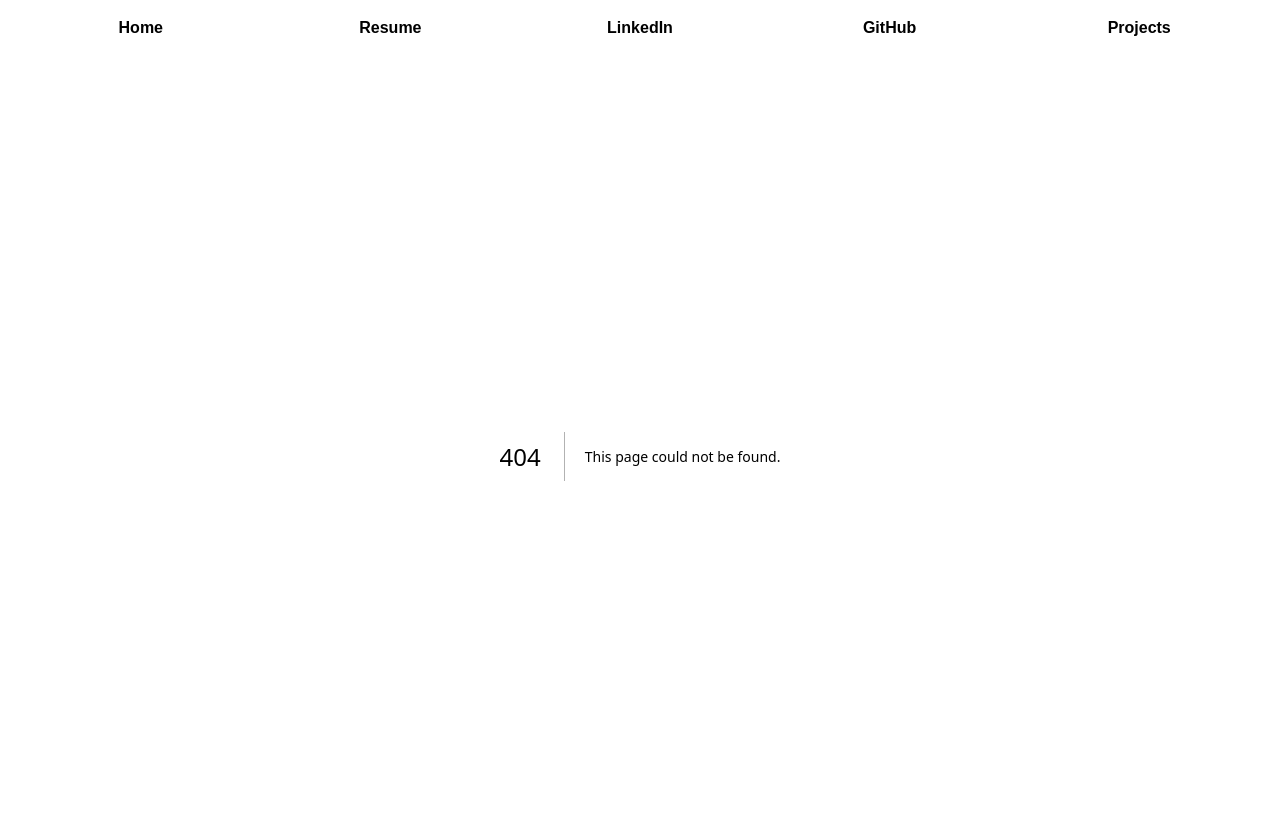
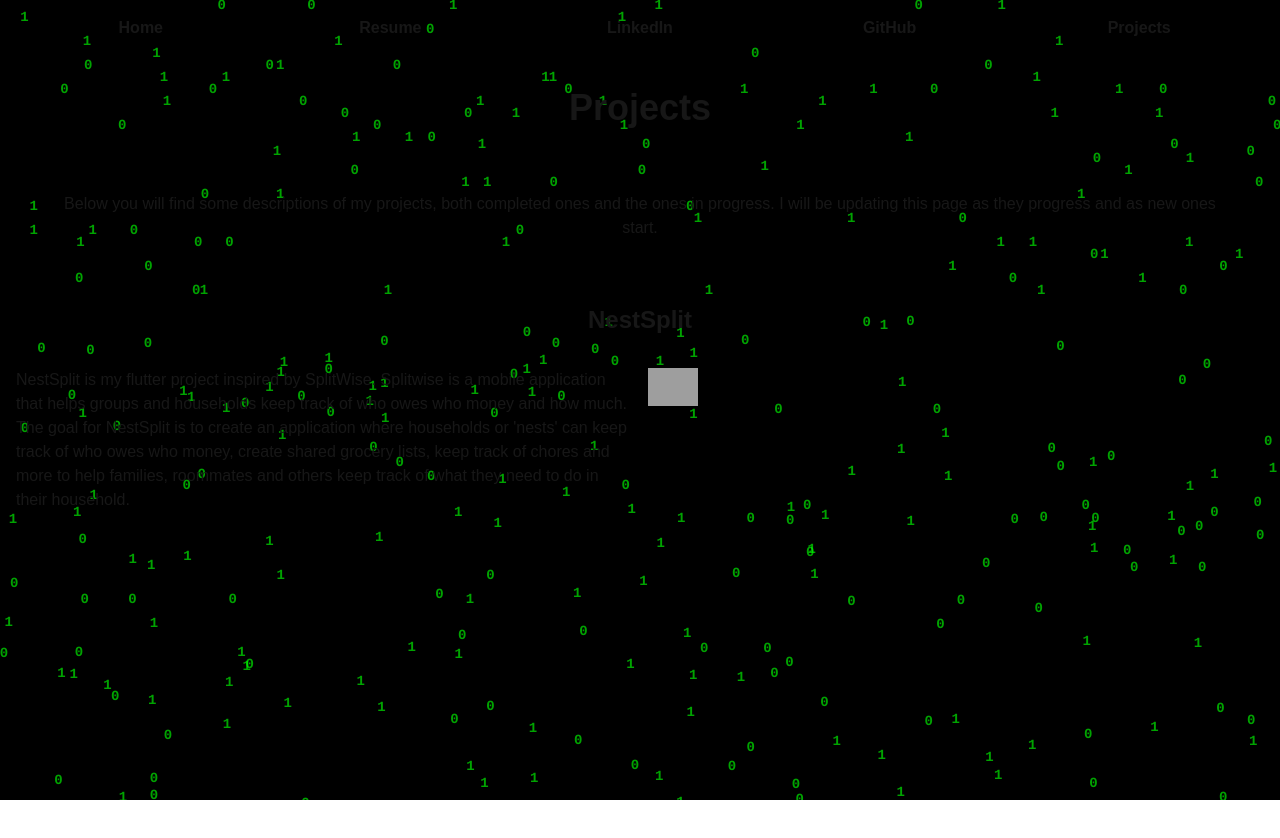
Before and after one commit to Mayowa-Awosiyan01/Mayowa-Awosiyan, a Next.js app: page /projects in a window 1280 px wide. Before the commit this address had no page. Shown: the top 838 px of the page. After the commit the page ends 800 px from the top, so only its background shows below. Built offline with nearby package versions, Linux system fonts and the light colour scheme; grey boxes are pictures that could not be loaded.

Commit message:
Added Project page

```diff
--- /dev/null
+++ b/app/projects/page.tsx
@@ -0,0 +1,40 @@
+import ParticleBackground from "../components/particlebackground";
+import Image from "next/image";
+
+export default function Project() {
+  return (
+    <div>
+      <ParticleBackground />
+      <h1 className="text-4xl text-center font-bold p-8">Projects</h1>
+      <p className="text-center p-8 px-12">
+        Below you will find some descriptions of my projects, both completed
+        ones and the ones in progress. I will be updating this page as they
+        progress and as new ones start.
+      </p>
+      <h3 className="text-center text-2xl font-semibold text p-8">NestSplit</h3>
+      <div className="grid grid-cols-1 md:grid-cols-2 gap-4 px-4">
+        <div>
+          <p>
+            NestSplit is my flutter project inspired by SplitWise. Splitwise is
+            a mobile application that helps groups and households keep track of
+            who owes who money and how much. The goal for NestSplit is to create
+            an application where households or &apos;nests&apos; can keep track
+            of who owes who money, create shared grocery lists, keep track of
+            chores and more to help families, roommates and others keep track of
+            what they need to do in their household.
+          </p>
+        </div>
+        <div>
+          <Image
+            src={
+              "https://www.svgrepo.com/show/508699/landscape-placeholder.svg"
+            }
+            alt="Placeholder image before adding a picture of NestSplit"
+            height={50}
+            width={50}
+          />
+        </div>
+      </div>
+    </div>
+  );
+}
```
